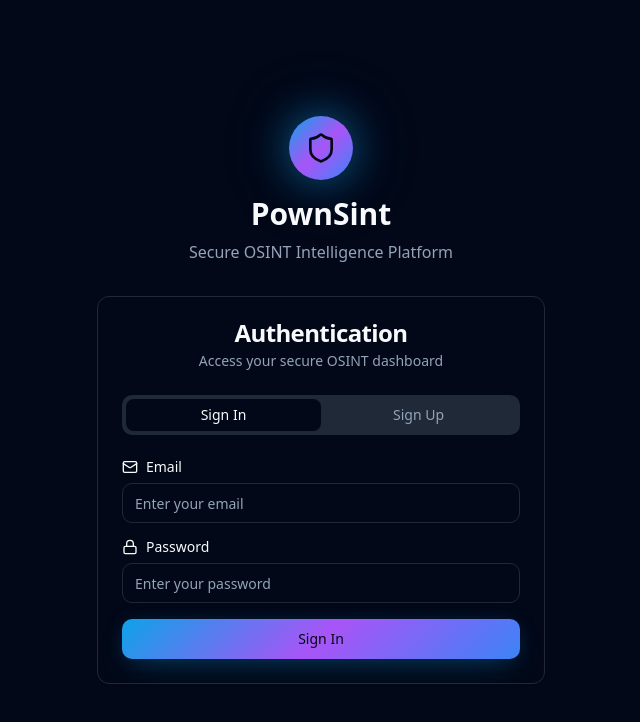
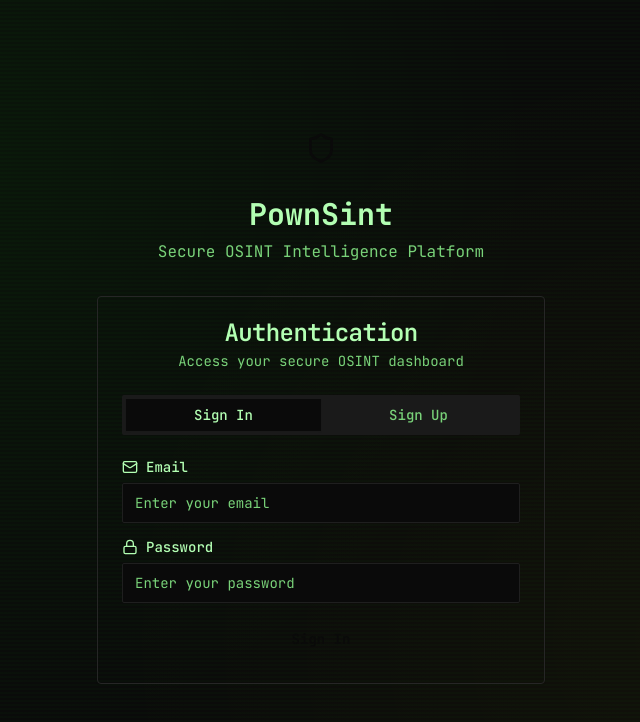
Before and after one commit to TaverNxyz/nosynt.io, a React (Vite) app: page /auth in a window 1280 px wide. Shown: the top 722 px of the page, without its empty margins (319-959 px from the left). Built offline with nearby package versions, Linux system fonts and the light colour scheme.

Commit message:
Refactor to CLI theme
Implement a Unix boot menu and gritty CLI aesthetic with subtle animations.

```diff
--- a/index.html
+++ b/index.html
@@ -1,22 +1,14 @@
-<!DOCTYPE html>
+<!doctype html>
 <html lang="en">
   <head>
     <meta charset="UTF-8" />
+    <link rel="icon" type="image/svg+xml" href="/favicon.ico" />
     <meta name="viewport" content="width=device-width, initial-scale=1.0" />
-    <title>OSINT Intelligence Platform - Professional Security Intelligence</title>
-    <meta name="description" content="Professional OSINT platform with 25+ premium providers, real-time monitoring, API key management, and enterprise security compliance. Advanced intelligence gathering made simple." />
-    <meta name="author" content="OSINT Platform" />
-
-    <meta property="og:title" content="OSINT Intelligence Platform - Professional Security Intelligence" />
-    <meta property="og:description" content="Professional OSINT platform with 25+ premium providers, real-time monitoring, API key management, and enterprise security compliance." />
-    <meta property="og:type" content="website" />
-    <meta property="og:image" content="https://lovable.dev/opengraph-image-p98pqg.png" />
-
-    <meta name="twitter:card" content="summary_large_image" />
-    <meta name="twitter:site" content="@lovable_dev" />
-    <meta name="twitter:image" content="https://lovable.dev/opengraph-image-p98pqg.png" />
+    <title>OSINT Terminal</title>
+    <link rel="preconnect" href="https://fonts.googleapis.com">
+    <link rel="preconnect" href="https://fonts.gstatic.com" crossorigin>
+    <link href="https://fonts.googleapis.com/css2?family=JetBrains+Mono:ital,wght@0,100..800;1,100..800&family=Source+Code+Pro:ital,wght@0,200..900;1,200..900&display=swap" rel="stylesheet">
   </head>
-
   <body>
     <div id="root"></div>
     <script type="module" src="/src/main.tsx"></script>
--- a/src/index.css
+++ b/src/index.css
@@ -2,132 +2,101 @@
 @tailwind components;
 @tailwind utilities;
 
-/* OSINT Security Platform Design System - Professional Dark Theme */
+/* OSINT Terminal CLI Theme - Unix Boot Sequence */
 
 @layer base {
   :root {
-    --background: 222 84% 4.9%;
-    --foreground: 210 40% 98%;
+    /* Terminal Color Scheme */
+    --background: 0 0% 4%;
+    --foreground: 120 100% 85%;
 
-    --card: 217 32.6% 17.5%;
-    --card-foreground: 210 40% 98%;
+    --card: 0 0% 8%;
+    --card-foreground: 120 100% 85%;
 
-    --popover: 217 32.6% 17.5%;
-    --popover-foreground: 210 40% 98%;
+    --popover: 0 0% 6%;
+    --popover-foreground: 120 100% 85%;
 
-    --primary: 199 89% 48%;
-    --primary-foreground: 222 84% 4.9%;
+    --primary: 120 100% 50%;
+    --primary-foreground: 0 0% 4%;
 
-    --secondary: 217 32.6% 17.5%;
-    --secondary-foreground: 210 40% 98%;
+    --secondary: 0 0% 12%;
+    --secondary-foreground: 120 100% 85%;
 
-    --muted: 215 27.9% 16.9%;
-    --muted-foreground: 215 20.2% 65.1%;
+    --muted: 0 0% 10%;
+    --muted-foreground: 120 50% 65%;
 
-    --accent: 199 89% 48%;
-    --accent-foreground: 222 84% 4.9%;
+    --accent: 60 100% 50%;
+    --accent-foreground: 0 0% 4%;
 
-    --destructive: 0 84.2% 60.2%;
-    --destructive-foreground: 210 40% 98%;
+    --destructive: 0 100% 50%;
+    --destructive-foreground: 0 0% 98%;
 
-    --border: 215 27.9% 16.9%;
-    --input: 215 27.9% 16.9%;
-    --ring: 199 89% 48%;
+    --border: 0 0% 15%;
+    --input: 0 0% 12%;
+    --ring: 120 100% 50%;
 
-    --radius: 0.75rem;
+    --radius: 0.25rem;
 
-    /* Security Theme Colors */
-    --security-green: 142 76% 36%;
-    --security-amber: 43 96% 56%;
-    --security-red: 0 84% 60%;
-    --cyber-blue: 217 91% 60%;
-    --cyber-purple: 271 91% 65%;
+    /* Terminal Theme Colors */
+    --terminal-green: 120 100% 50%;
+    --terminal-amber: 45 100% 50%;
+    --terminal-red: 0 100% 50%;
+    --terminal-blue: 200 100% 50%;
+    --terminal-cyan: 180 100% 50%;
+    --terminal-magenta: 300 100% 50%;
 
-    /* Gradients - Cosmic/Futuristic Theme */
-    --gradient-primary: linear-gradient(135deg, hsl(199 89% 48%) 0%, hsl(271 91% 65%) 50%, hsl(217 91% 60%) 100%);
-    --gradient-security: linear-gradient(135deg, hsl(142 76% 36%) 0%, hsl(217 91% 60%) 100%);
-    --gradient-card: linear-gradient(145deg, hsl(217 32.6% 17.5%) 0%, hsl(217 32.6% 17.5%)/60% 50%, hsl(199 89% 48%)/10% 100%);
-    --gradient-hero: linear-gradient(180deg,
-      hsl(222 84% 4.9%) 0%,
-      hsl(271 91% 65%)/5% 20%,
-      hsl(217 91% 60%)/5% 40%,
-      hsl(222 84% 4.9%) 100%);
-    --gradient-cosmic: radial-gradient(ellipse at top,
-      hsl(271 91% 65%)/20% 0%,
-      hsl(217 91% 60%)/10% 30%,
-      transparent 70%);
-    --gradient-metallic: linear-gradient(145deg,
-      hsl(215 27.9% 16.9%)/40% 0%,
-      hsl(210 40% 98%)/5% 30%,
-      hsl(217 91% 60%)/20% 70%,
-      hsl(271 91% 65%)/10% 100%);
+    /* CLI Gradients */
+    --gradient-terminal: linear-gradient(0deg, hsl(0 0% 4%) 0%, hsl(0 0% 6%) 100%);
+    --gradient-boot: linear-gradient(90deg, hsl(120 100% 50%) 0%, hsl(60 100% 50%) 50%, hsl(0 100% 50%) 100%);
+    --gradient-matrix: linear-gradient(180deg, hsl(120 100% 50%) 0%, hsl(120 80% 40%) 50%, hsl(120 60% 30%) 100%);
 
-    /* Enhanced Shadows with Glow Effects */
-    --shadow-primary: 0 10px 30px -10px hsl(199 89% 48% / 0.4), 0 0 20px hsl(217 91% 60% / 0.1);
-    --shadow-card: 0 8px 32px -8px hsl(210 40% 98% / 0.15), 0 4px 16px hsl(271 91% 65% / 0.1);
-    --shadow-glow: 0 0 40px hsl(199 89% 48% / 0.5), 0 0 80px hsl(217 91% 60% / 0.2);
-    --shadow-cosmic: 0 0 60px hsl(271 91% 65% / 0.3), 0 20px 40px -10px hsl(210 40% 98% / 0.1);
-    --shadow-floating: 0 20px 60px -10px hsl(217 91% 60% / 0.2), 0 8px 32px hsl(210 40% 98% / 0.1);
+    /* Terminal Shadows */
+    --shadow-terminal: 0 0 20px hsl(120 100% 50% / 0.3);
+    --shadow-scan: 0 0 40px hsl(120 100% 50% / 0.5), 0 0 80px hsl(120 100% 50% / 0.2);
+    --shadow-error: 0 0 20px hsl(0 100% 50% / 0.4);
 
-    /* Advanced Transitions */
-    --transition-smooth: all 0.3s cubic-bezier(0.4, 0, 0.2, 1);
-    --transition-spring: all 0.5s cubic-bezier(0.34, 1.56, 0.64, 1);
-    --transition-cosmic: all 0.6s cubic-bezier(0.16, 1, 0.3, 1);
-    --transition-float: transform 0.4s cubic-bezier(0.25, 0.46, 0.45, 0.94);
+    /* Boot Sequence */
+    --boot-speed: 2s;
+    --scan-speed: 1s;
 
-    --sidebar-background: 0 0% 98%;
-
-    --sidebar-foreground: 240 5.3% 26.1%;
-
-    --sidebar-primary: 240 5.9% 10%;
-
-    --sidebar-primary-foreground: 0 0% 98%;
-
-    --sidebar-accent: 240 4.8% 95.9%;
-
-    --sidebar-accent-foreground: 240 5.9% 10%;
-
-    --sidebar-border: 220 13% 91%;
-
-    --sidebar-ring: 217.2 91.2% 59.8%;
+    --sidebar-background: 0 0% 6%;
+    --sidebar-foreground: 120 100% 85%;
+    --sidebar-primary: 120 100% 50%;
+    --sidebar-primary-foreground: 0 0% 4%;
+    --sidebar-accent: 0 0% 10%;
+    --sidebar-accent-foreground: 120 100% 85%;
+    --sidebar-border: 0 0% 15%;
+    --sidebar-ring: 120 100% 50%;
   }
 
   .dark {
-    --background: 222.2 84% 4.9%;
-    --foreground: 210 40% 98%;
-
-    --card: 222.2 84% 4.9%;
-    --card-foreground: 210 40% 98%;
-
-    --popover: 222.2 84% 4.9%;
-    --popover-foreground: 210 40% 98%;
-
-    --primary: 210 40% 98%;
-    --primary-foreground: 222.2 47.4% 11.2%;
-
-    --secondary: 217.2 32.6% 17.5%;
-    --secondary-foreground: 210 40% 98%;
-
-    --muted: 217.2 32.6% 17.5%;
-    --muted-foreground: 215 20.2% 65.1%;
-
-    --accent: 217.2 32.6% 17.5%;
-    --accent-foreground: 210 40% 98%;
-
-    --destructive: 0 62.8% 30.6%;
-    --destructive-foreground: 210 40% 98%;
-
-    --border: 217.2 32.6% 17.5%;
-    --input: 217.2 32.6% 17.5%;
-    --ring: 212.7 26.8% 83.9%;
-    --sidebar-background: 240 5.9% 10%;
-    --sidebar-foreground: 240 4.8% 95.9%;
-    --sidebar-primary: 224.3 76.3% 48%;
-    --sidebar-primary-foreground: 0 0% 100%;
-    --sidebar-accent: 240 3.7% 15.9%;
-    --sidebar-accent-foreground: 240 4.8% 95.9%;
-    --sidebar-border: 240 3.7% 15.9%;
-    --sidebar-ring: 217.2 91.2% 59.8%;
+    --background: 0 0% 4%;
+    --foreground: 120 100% 85%;
+    --card: 0 0% 8%;
+    --card-foreground: 120 100% 85%;
+    --popover: 0 0% 6%;
+    --popover-foreground: 120 100% 85%;
+    --primary: 120 100% 50%;
+    --primary-foreground: 0 0% 4%;
+    --secondary: 0 0% 12%;
+    --secondary-foreground: 120 100% 85%;
+    --muted: 0 0% 10%;
+    --muted-foreground: 120 50% 65%;
+    --accent: 60 100% 50%;
+    --accent-foreground: 0 0% 4%;
+    --destructive: 0 100% 50%;
+    --destructive-foreground: 0 0% 98%;
+    --border: 0 0% 15%;
+    --input: 0 0% 12%;
+    --ring: 120 100% 50%;
+    --sidebar-background: 0 0% 6%;
+    --sidebar-foreground: 120 100% 85%;
+    --sidebar-primary: 120 100% 50%;
+    --sidebar-primary-foreground: 0 0% 4%;
+    --sidebar-accent: 0 0% 10%;
+    --sidebar-accent-foreground: 120 100% 85%;
+    --sidebar-border: 0 0% 15%;
+    --sidebar-ring: 120 100% 50%;
   }
 }
 
@@ -137,22 +106,59 @@
   }
 
   body {
-    @apply bg-background text-foreground;
+    @apply bg-background text-foreground font-mono;
+    background-image:
+      radial-gradient(circle at 20% 20%, hsl(120 100% 50% / 0.05) 0%, transparent 50%),
+      radial-gradient(circle at 80% 80%, hsl(60 100% 50% / 0.03) 0%, transparent 50%),
+      repeating-linear-gradient(
+        0deg,
+        transparent 0px,
+        transparent 2px,
+        hsl(120 100% 50% / 0.02) 2px,
+        hsl(120 100% 50% / 0.02) 4px
+      );
   }
 
-  /* Ensure smooth rendering and prevent layout shifts */
-  * {
-    box-sizing: border-box;
+  /* Terminal Text Effects */
+  .terminal-text {
+    font-family: 'JetBrains Mono', 'Source Code Pro', monospace;
+    text-shadow: 0 0 5px currentColor;
   }
 
-  html {
-    scroll-behavior: smooth;
+  .boot-text {
+    font-family: 'Source Code Pro', monospace;
+    font-weight: 400;
+    letter-spacing: 0.05em;
   }
 
-  /* Fix potential animation performance issues */
-  .animate-float,
-  .animate-pulse-glow,
-  .animate-cosmic-orbit {
-    will-change: transform;
+  /* Scanline Effect */
+  .scanlines::before {
+    content: '';
+    position: absolute;
+    top: 0;
+    left: 0;
+    right: 0;
+    bottom: 0;
+    background: repeating-linear-gradient(
+      0deg,
+      transparent,
+      transparent 2px,
+      hsl(120 100% 50% / 0.03) 2px,
+      hsl(120 100% 50% / 0.03) 4px
+    );
+    pointer-events: none;
+    z-index: 1000;
+  }
+
+  /* Terminal Cursor */
+  .terminal-cursor::after {
+    content: '█';
+    animation: blink 1s infinite;
+    color: hsl(var(--terminal-green));
+  }
+
+  /* Screen Flicker */
+  .screen-flicker {
+    animation: flicker 0.15s infinite linear alternate;
   }
 }
--- a/tailwind.config.ts
+++ b/tailwind.config.ts
@@ -18,6 +18,10 @@ export default {
 			}
 		},
 		extend: {
+			fontFamily: {
+				mono: ['JetBrains Mono', 'Source Code Pro', 'Menlo', 'Monaco', 'Consolas', 'Liberation Mono', 'Courier New', 'monospace'],
+				terminal: ['Source Code Pro', 'JetBrains Mono', 'monospace'],
+			},
 			colors: {
 				border: 'hsl(var(--border))',
 				input: 'hsl(var(--input))',
@@ -62,32 +66,22 @@ export default {
 					border: 'hsl(var(--sidebar-border))',
 					ring: 'hsl(var(--sidebar-ring))'
 				},
-				'security-green': 'hsl(var(--security-green))',
-				'security-amber': 'hsl(var(--security-amber))',
-				'security-red': 'hsl(var(--security-red))',
-				'cyber-blue': 'hsl(var(--cyber-blue))',
-				'cyber-purple': 'hsl(var(--cyber-purple))'
+				'terminal-green': 'hsl(var(--terminal-green))',
+				'terminal-amber': 'hsl(var(--terminal-amber))',
+				'terminal-red': 'hsl(var(--terminal-red))',
+				'terminal-blue': 'hsl(var(--terminal-blue))',
+				'terminal-cyan': 'hsl(var(--terminal-cyan))',
+				'terminal-magenta': 'hsl(var(--terminal-magenta))'
 			},
 			backgroundImage: {
-				'gradient-primary': 'var(--gradient-primary)',
-				'gradient-security': 'var(--gradient-security)',
-				'gradient-card': 'var(--gradient-card)',
-				'gradient-hero': 'var(--gradient-hero)',
-				'gradient-cosmic': 'var(--gradient-cosmic)',
-				'gradient-metallic': 'var(--gradient-metallic)'
+				'gradient-terminal': 'var(--gradient-terminal)',
+				'gradient-boot': 'var(--gradient-boot)',
+				'gradient-matrix': 'var(--gradient-matrix)'
 			},
 			boxShadow: {
-				'primary': 'var(--shadow-primary)',
-				'card': 'var(--shadow-card)',
-				'glow': 'var(--shadow-glow)',
-				'cosmic': 'var(--shadow-cosmic)',
-				'floating': 'var(--shadow-floating)'
-			},
-			transitionTimingFunction: {
-				'smooth': 'var(--transition-smooth)',
-				'spring': 'var(--transition-spring)',
-				'cosmic': 'var(--transition-cosmic)',
-				'float': 'var(--transition-float)'
+				'terminal': 'var(--shadow-terminal)',
+				'scan': 'var(--shadow-scan)',
+				'error': 'var(--shadow-error)'
 			},
 			borderRadius: {
 				lg: 'var(--radius)',
@@ -103,63 +97,53 @@ export default {
 					from: { height: 'var(--radix-accordion-content-height)' },
 					to: { height: '0' }
 				},
-				'float': {
-					'0%, 100%': { transform: 'translateY(0px)' },
-					'50%': { transform: 'translateY(-10px)' }
+				'blink': {
+					'0%, 50%': { opacity: '1' },
+					'51%, 100%': { opacity: '0' }
 				},
-				'pulse-glow': {
-					'0%, 100%': { boxShadow: '0 0 20px hsl(var(--cyber-blue) / 0.3)' },
-					'50%': { boxShadow: '0 0 40px hsl(var(--cyber-purple) / 0.5), 0 0 60px hsl(var(--cyber-blue) / 0.3)' }
+				'flicker': {
+					'0%': { opacity: '1' },
+					'50%': { opacity: '0.98' },
+					'100%': { opacity: '1' }
 				},
-				'slide-in-bottom': {
-					'0%': {
-						transform: 'translateY(100px)',
-						opacity: '0'
+				'typing': {
+					'0%': { width: '0' },
+					'100%': { width: '100%' }
+				},
+				'boot-scan': {
+					'0%': { transform: 'translateY(-100%)', opacity: '0' },
+					'50%': { opacity: '1' },
+					'100%': { transform: 'translateY(100vh)', opacity: '0' }
+				},
+				'matrix-rain': {
+					'0%': { transform: 'translateY(-100px)', opacity: '0' },
+					'10%': { opacity: '1' },
+					'90%': { opacity: '1' },
+					'100%': { transform: 'translateY(100vh)', opacity: '0' }
+				},
+				'terminal-glow': {
+					'0%, 100%': {
+						textShadow: '0 0 5px hsl(var(--terminal-green)), 0 0 10px hsl(var(--terminal-green)), 0 0 15px hsl(var(--terminal-green))'
 					},
-					'100%': {
-						transform: 'translateY(0)',
-						opacity: '1'
+					'50%': {
+						textShadow: '0 0 2px hsl(var(--terminal-green)), 0 0 5px hsl(var(--terminal-green)), 0 0 8px hsl(var(--terminal-green))'
 					}
 				},
-				'slide-in-right': {
-					'0%': {
-						transform: 'translateX(100px)',
-						opacity: '0'
-					},
-					'100%': {
-						transform: 'translateX(0)',
-						opacity: '1'
-					}
-				},
-				'scale-in': {
-					'0%': {
-						transform: 'scale(0.8)',
-						opacity: '0'
-					},
-					'100%': {
-						transform: 'scale(1)',
-						opacity: '1'
-					}
-				},
-				'cosmic-orbit': {
-					'0%': { transform: 'rotate(0deg) translateX(20px) rotate(0deg)' },
-					'100%': { transform: 'rotate(360deg) translateX(20px) rotate(-360deg)' }
-				},
-				'shimmer': {
-					'0%': { backgroundPosition: '-200% 0' },
-					'100%': { backgroundPosition: '200% 0' }
+				'scan-line': {
+					'0%': { transform: 'translateY(-2px)' },
+					'100%': { transform: 'translateY(100vh)' }
 				}
 			},
 			animation: {
 				'accordion-down': 'accordion-down 0.2s ease-out',
 				'accordion-up': 'accordion-up 0.2s ease-out',
-				'float': 'float 6s ease-in-out infinite',
-				'pulse-glow': 'pulse-glow 3s ease-in-out infinite',
-				'slide-in-bottom': 'slide-in-bottom 0.6s cubic-bezier(0.16, 1, 0.3, 1)',
-				'slide-in-right': 'slide-in-right 0.6s cubic-bezier(0.16, 1, 0.3, 1)',
-				'scale-in': 'scale-in 0.5s cubic-bezier(0.16, 1, 0.3, 1)',
-				'cosmic-orbit': 'cosmic-orbit 20s linear infinite',
-				'shimmer': 'shimmer 2s linear infinite'
+				'blink': 'blink 1s infinite',
+				'flicker': 'flicker 0.15s infinite linear alternate',
+				'typing': 'typing 2s steps(20, end)',
+				'boot-scan': 'boot-scan 3s ease-in-out infinite',
+				'matrix-rain': 'matrix-rain 3s linear infinite',
+				'terminal-glow': 'terminal-glow 2s ease-in-out infinite',
+				'scan-line': 'scan-line 2s linear infinite'
 			}
 		}
 	},
```
Also changed, not shown: src/components/BootScreen.tsx (added, +184 -0 lines), src/components/Layout.tsx (+68 -47 lines).
